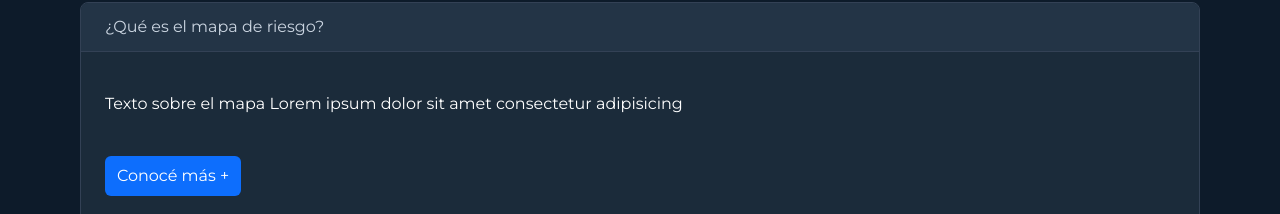
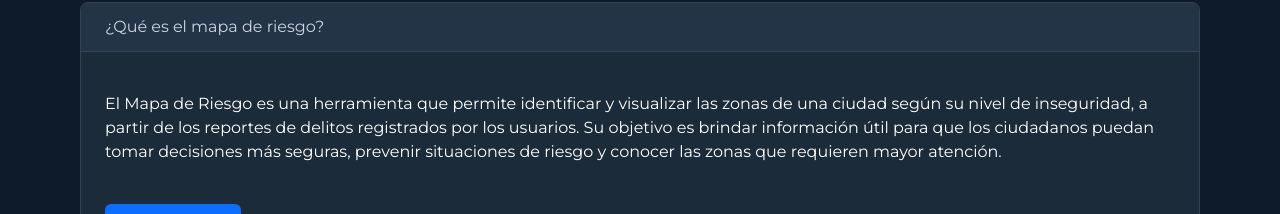
Before and after one commit to Matiassanchez18/DefensaMapaRiesgo, a React (Vite) app in the folder MapaRiesgo/Frontend/: page / in a window 1280 px wide. Shown: the part 384-598 px from the top of the page. Built offline with nearby package versions, Linux system fonts and the light colour scheme; no server answers.

Commit message:
se agrego  la descripcion de sobre el mapa en home

```diff
--- a/MapaRiesgo/Frontend/src/pages/Home.jsx
+++ b/MapaRiesgo/Frontend/src/pages/Home.jsx
@@ -49,7 +49,7 @@ function Home() {
 
         <InformacionMapa
           titulo="¿Qué es el mapa de riesgo?"
-          descripcion="Texto sobre el mapa Lorem ipsum dolor sit amet consectetur adipisicing"
+          descripcion="El Mapa de Riesgo es una herramienta que permite identificar y visualizar las zonas de una ciudad según su nivel de inseguridad, a partir de los reportes de delitos registrados por los usuarios. Su objetivo es brindar información útil para que los ciudadanos puedan tomar decisiones más seguras, prevenir situaciones de riesgo y conocer las zonas que requieren mayor atención."
         />
 
         <div className="mt-25">
```
